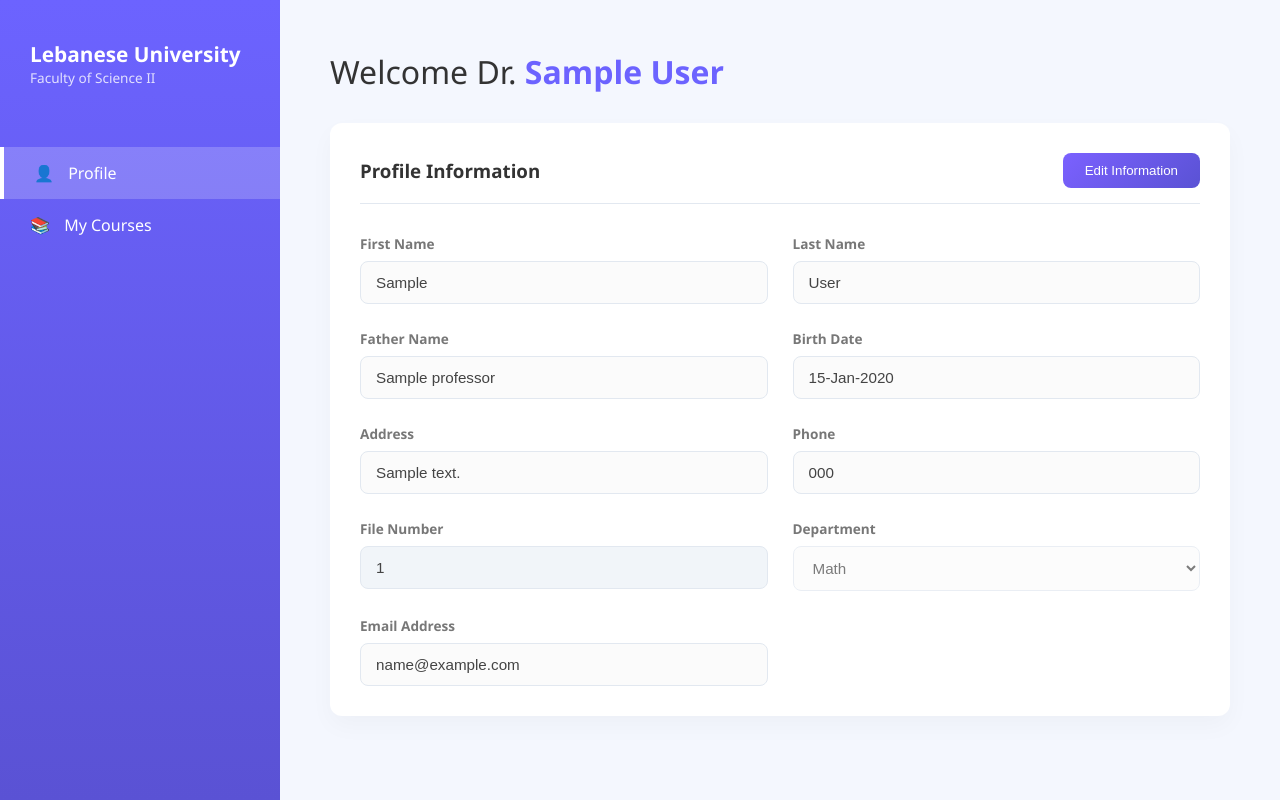
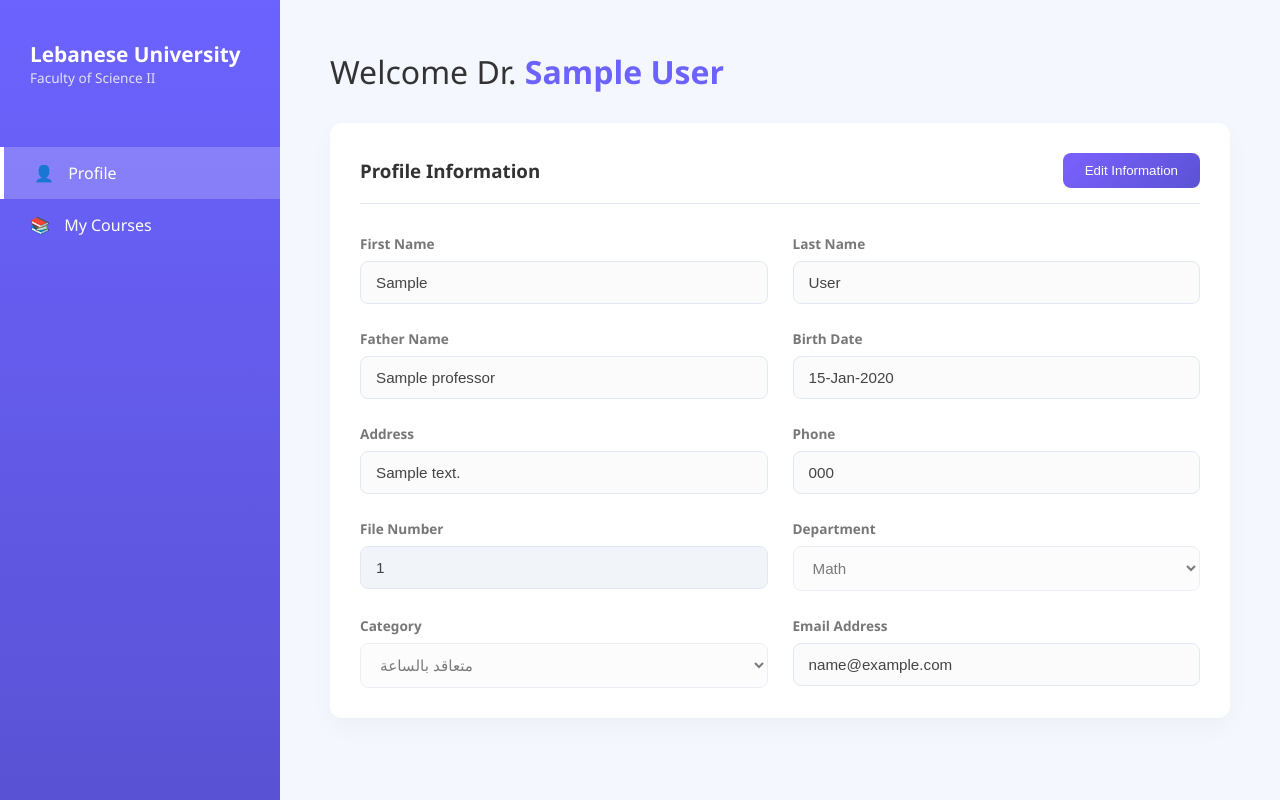
Before and after one commit to j12Ch05/FYP_AL_LIJAN_AL_FAHISSA, a PHP site: page /Codes/backend/ProfessorPage.php in a window 1280 px wide. Run offline with PHP 8.4, Linux system fonts and the light colour scheme; the visitor is signed in with stand-in values (Sample User, id 1); tables that the repository leaves empty hold one stand-in row (values such as "Sample post").

Commit message:
Adding prof category to prof page

```diff
--- a/Codes/backend/ProfessorPage.php
+++ b/Codes/backend/ProfessorPage.php
@@ -9,7 +9,7 @@
 
     $email = $_SESSION["email"];
 
-    $sql_prof = "SELECT prof_file_nb, prof_first_name, prof_last_name,prof_father_name, prof_birth_date, prof_address, prof_phone, prof_email, dep_id FROM professor WHERE prof_email = ?";
+    $sql_prof = "SELECT prof_file_nb, prof_first_name, prof_last_name,prof_father_name, prof_birth_date, prof_address, prof_phone, prof_email, dep_id, prof_category FROM professor WHERE prof_email = ?";
     $stmt_prof = mysqli_prepare($conn, $sql_prof);
     mysqli_stmt_bind_param($stmt_prof, "s", $email);
     mysqli_stmt_execute($stmt_prof);
@@ -136,6 +136,14 @@
                         </select>
                     </div>
                     <div class="form-group">
+                        <label>Category</label>
+                        <select name="category" disabled class="profileInput">
+                        <option value="متعاقد بالساعة" <?php echo ($professor['prof_category'] == 'متعاقد بالساعة') ? 'selected' : ''; ?>>متعاقد بالساعة</option>
+                        <option value="ملاك" <?php echo ($professor['prof_category'] == 'ملاك') ? 'selected' : ''; ?>>ملاك</option>
+                        <option value="متفرغ" <?php echo ($professor['prof_category'] == 'متفرغ') ? 'selected' : ''; ?>>متفرغ</option>
+                        </select>
+                    </div>
+                    <div class="form-group">
                         <label>Email Address</label>
                         <input type="email" name="email" value="<?php echo htmlspecialchars($professor['prof_email']); ?>" disabled class="profileInput">
                     </div>
@@ -232,7 +240,8 @@
                         .catch(error => {
                             console.error('Error:', error);
                             alert("An error occurred while saving changes.");
-                        });
+
+                     });
                     }
                 });
             }
```
Also changed, not shown: Codes/backend/Edit_prof_profile.php (+11 -3 lines).
